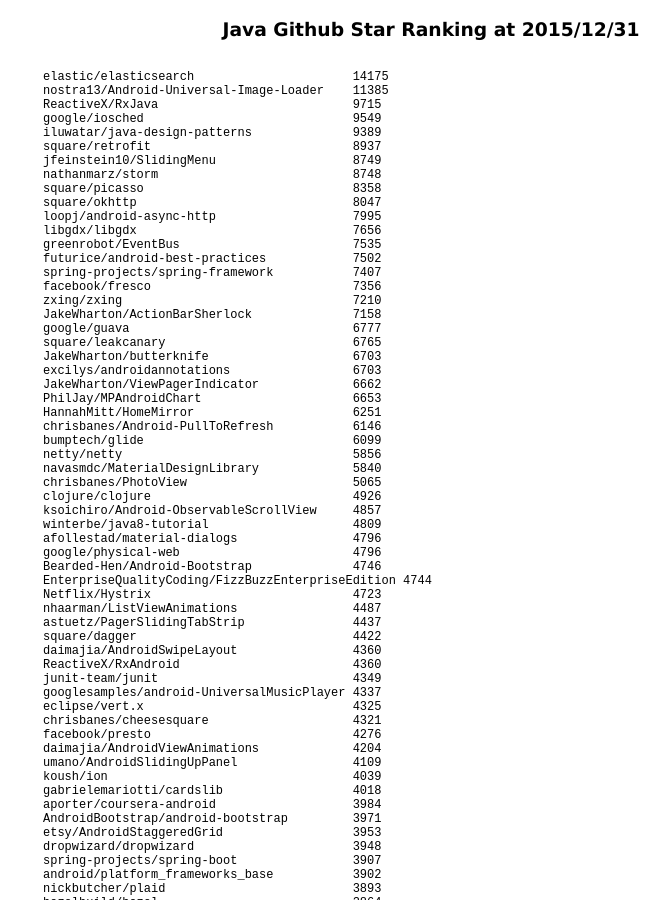
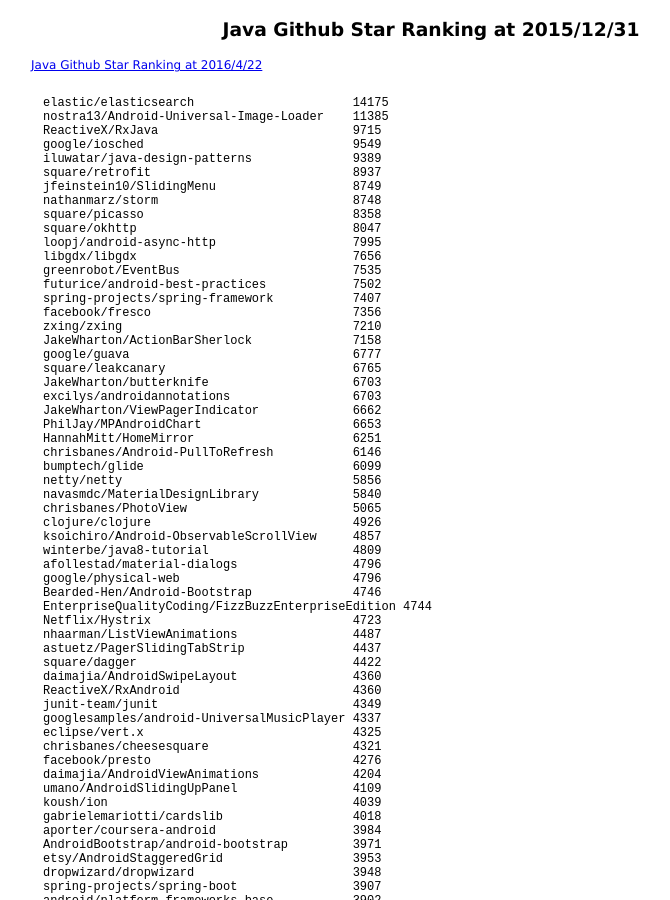
Before and after one commit to 38elements/38elements.github.com, a Jekyll site: the page built from _posts/2015-12-31-java-repository-github-star-ranking.md, in a window 1280 px wide and 900 px high. Shown: the whole window, without its empty margins (209-879 px from the left). Built offline with Jekyll 4.4.1, drawn with Linux system fonts in a browser that asks for light colours.

Commit message:
Update 2015-12-31-java-repository-github-star-ranking.md

```diff
--- a/_posts/2015-12-31-java-repository-github-star-ranking.md
+++ b/_posts/2015-12-31-java-repository-github-star-ranking.md
@@ -2,6 +2,7 @@
 layout: posts
 title: Java Github Star Ranking at 2015/12/31
 ---
+[Java Github Star Ranking at 2016/4/22](/2016/04/22/java-repository-github-star-ranking.html)
 <pre style="background-color: white;border: none;">
 elastic/elasticsearch                      14175
 nostra13/Android-Universal-Image-Loader    11385
```
